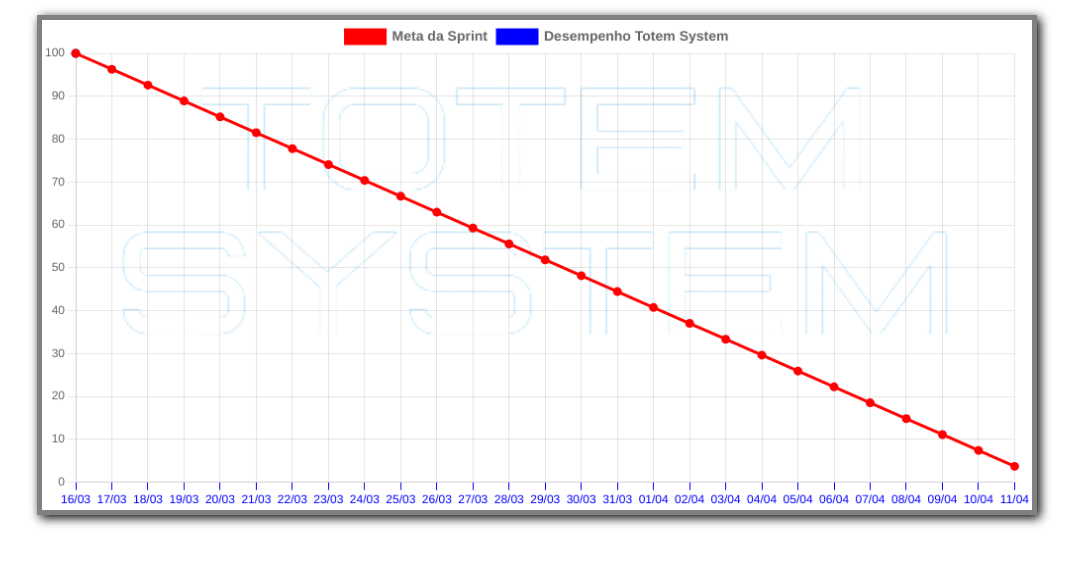
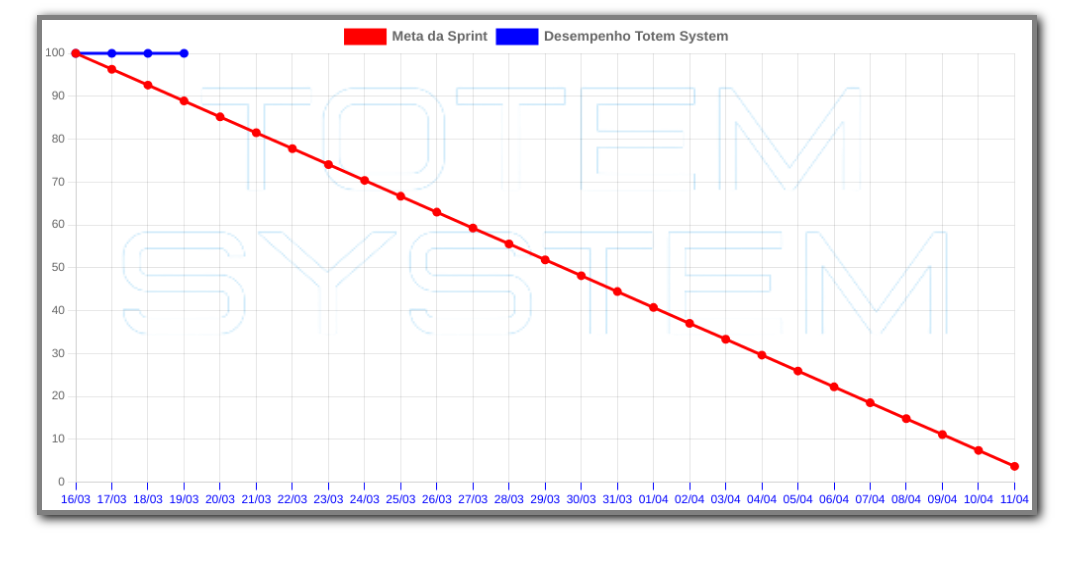
Before and after one commit to leticia-NCosta/TotemSystem, a plain HTML site: page Gráfico Burndown/index.html in a window 1280 px wide. Shown: the whole page, without its empty margins (103-1182 px from the left). Drawn offline with nearby package versions, Linux system fonts and the light colour scheme.

Commit message:
subindo ata 23-03

```diff
--- a/Gráfico Burndown/index.html
+++ b/Gráfico Burndown/index.html
@@ -78,6 +78,9 @@
                 label: 'Desempenho Totem System',
                 data: [
                     x, // 16/03
+                    x, // 17/03
+                    x, // 18/03
+                    x, // 19/03
                 ],
                 backgroundColor: [
                     'blue'
```
Also changed, not shown: 1 other file.
